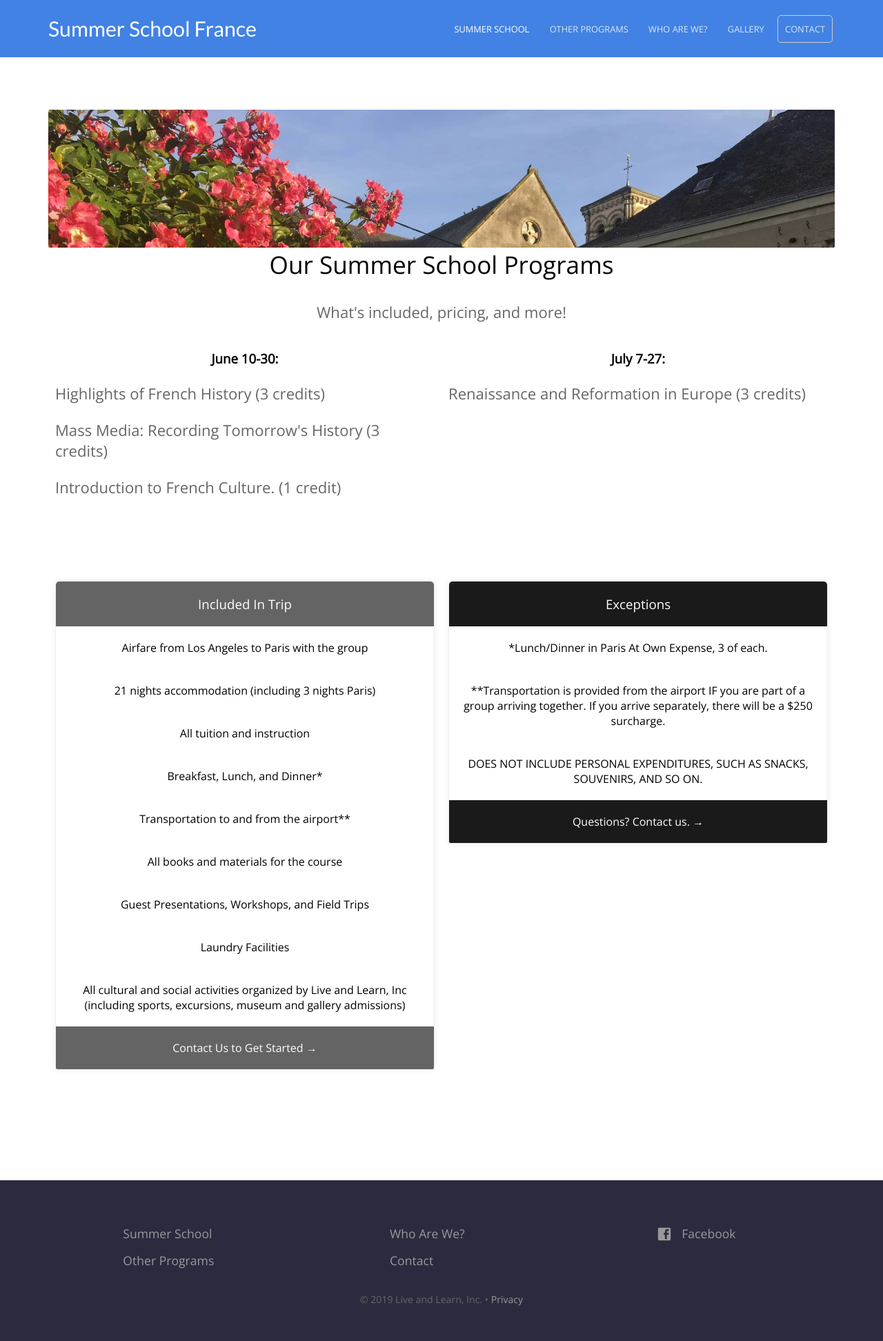
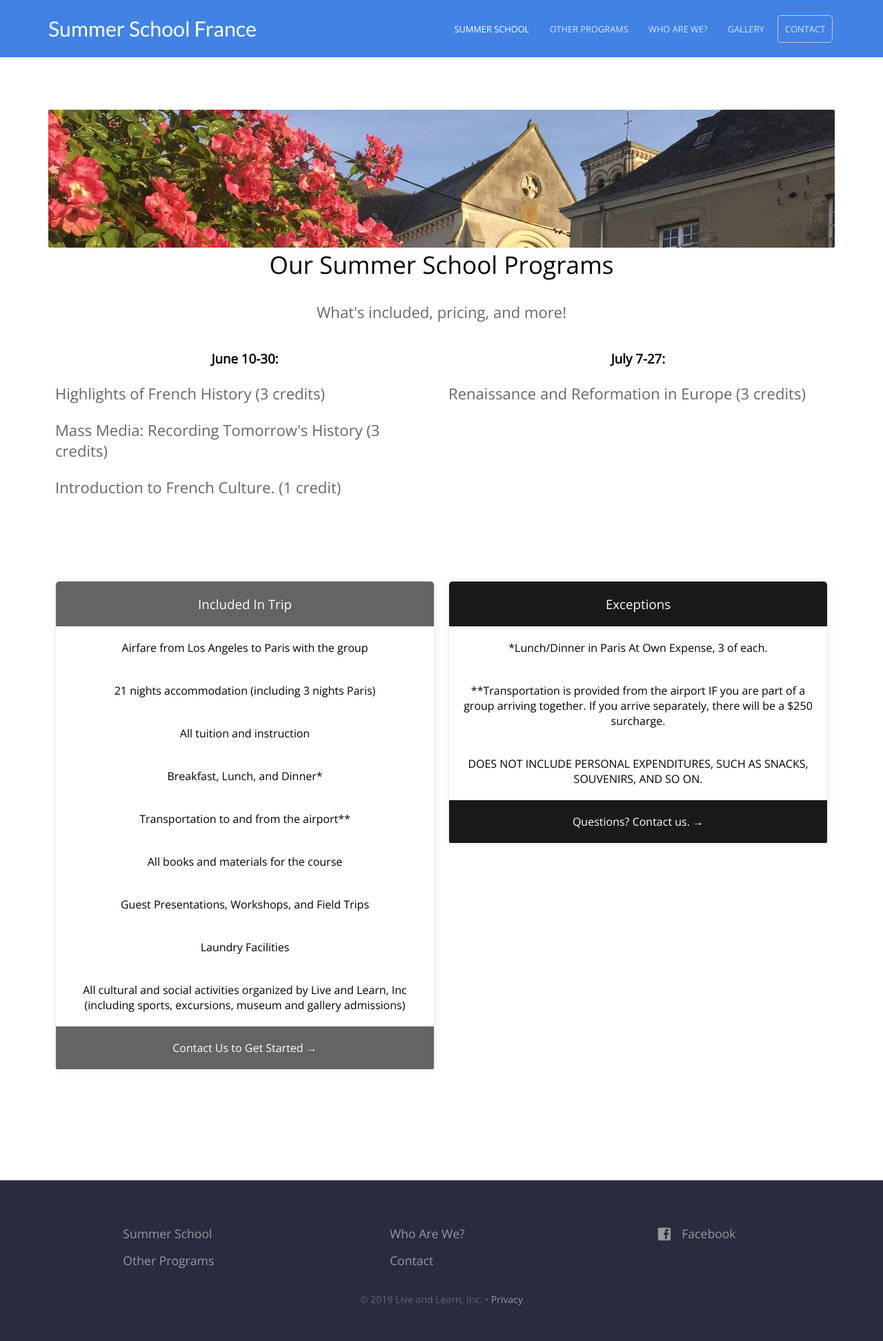
Before and after one commit to baritchie/project1, a Jekyll site: the page built from summerschoolprograms.html, in a window 1280 px wide. Shown: the whole page at 69% size. Built offline with Jekyll 4.4.1, drawn with Linux system fonts in a browser that asks for light colours.

Commit message:
Updated '_layouts/page.html' via CloudCannon

```diff
--- a/_layouts/page.html
+++ b/_layouts/page.html
@@ -8,7 +8,7 @@
     			<picture>
                     <source class="screenshot" srcset="{{ page.picture_url }}.webp" type="image/webp">
                     <source class="screenshot" srcset="{{ page.picture_url }}.jpg" type="image/jpeg">
-                    <img style="height:200px;width:100%;object-fit:cover;object-position: 50% 0;" class="screenshot" src="{{ page.picture_url }}.jpg" />
+                    <img style="height:200px;width:100%;object-fit:cover;object-position: 0 10%;" class="screenshot" src="{{ page.picture_url }}.jpg" />
                 </picture>
 				<h2>{{ page.heading }}</h2>
 		    {% elsif page.heading %}
```
